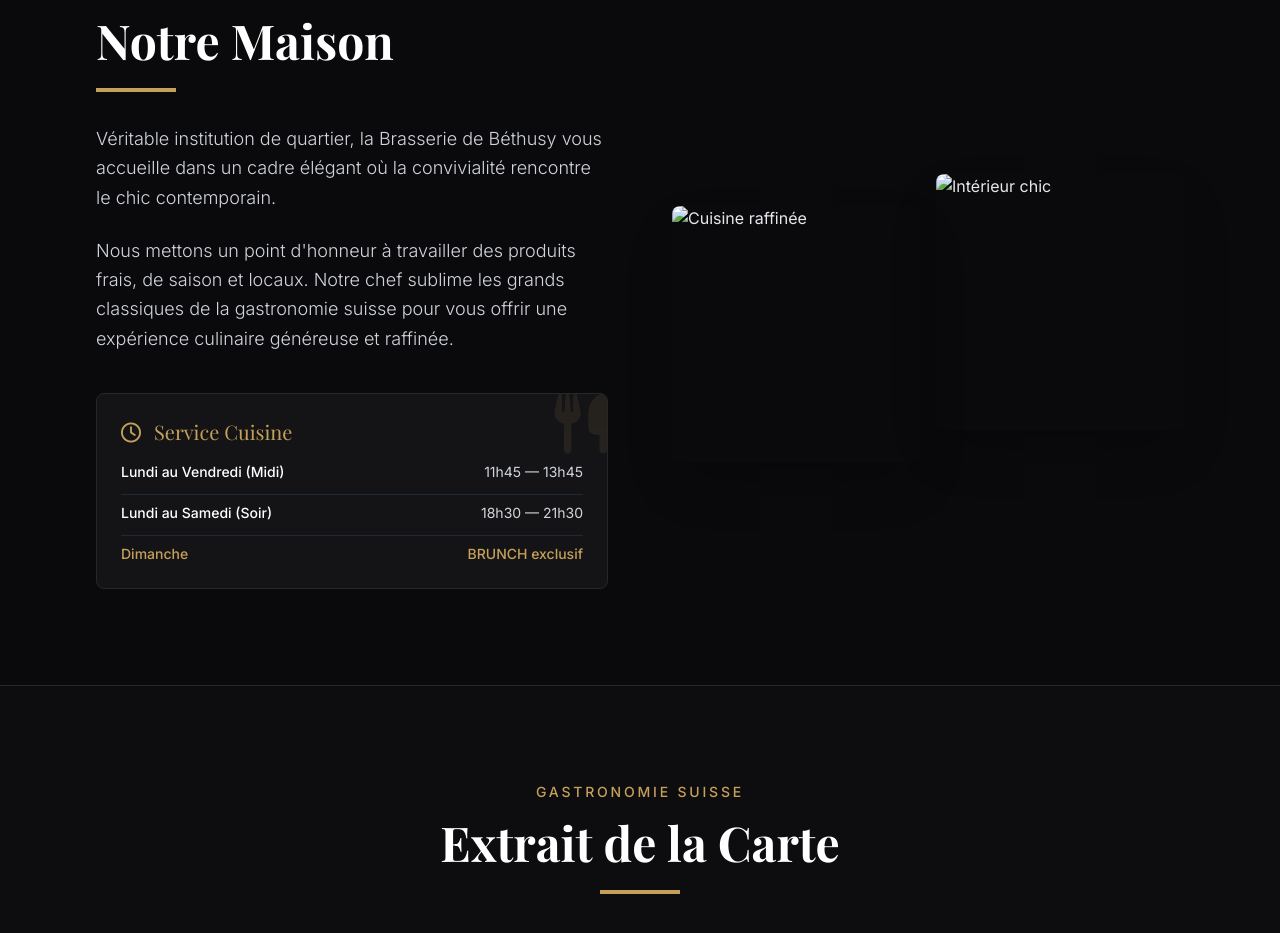
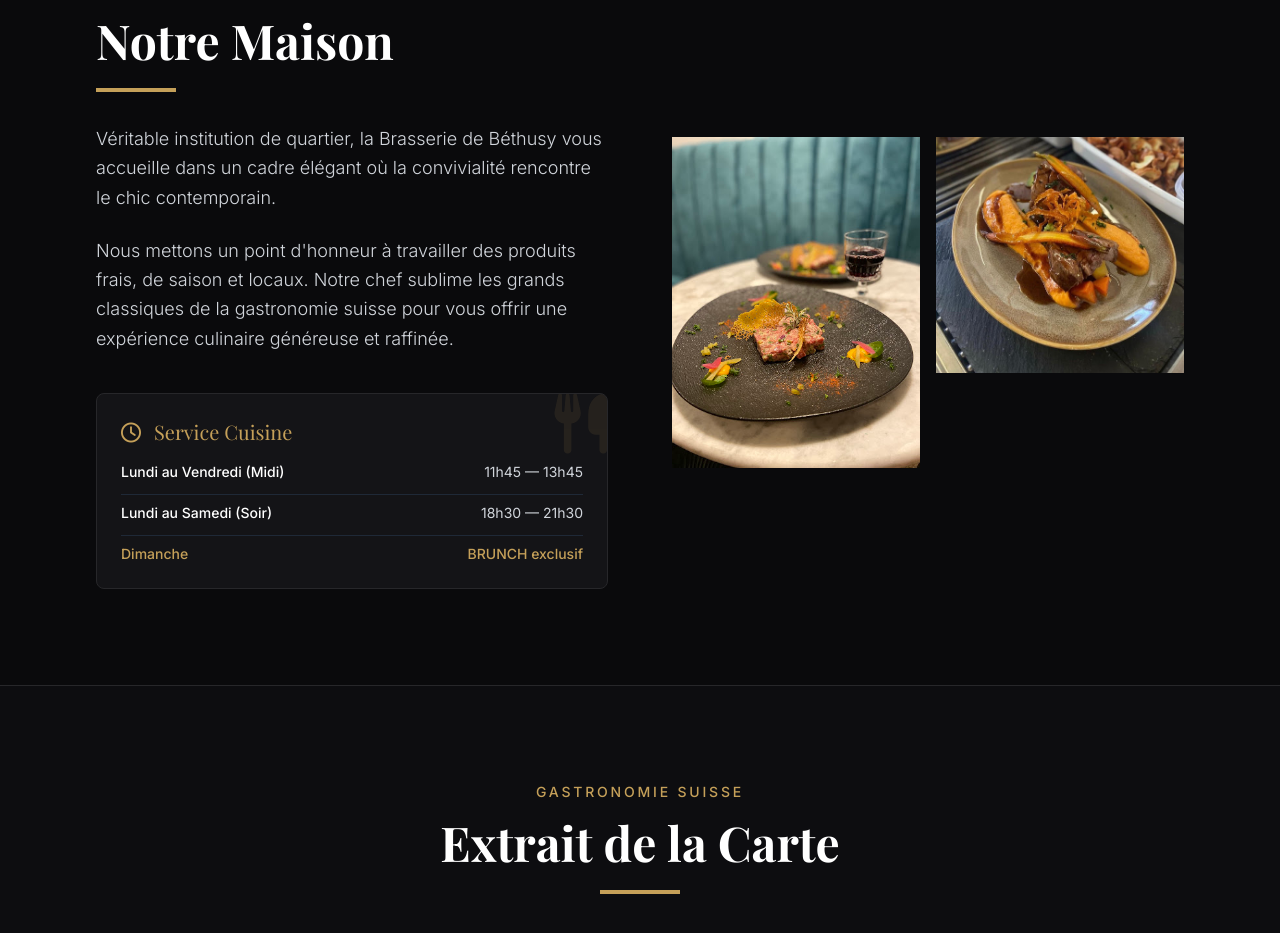
Before and after one commit to poulpeux/bethusy, a plain HTML site: page index.html in a window 1280 px wide. Shown: the part 880-1813 px from the top of the page. Drawn offline with nearby package versions, Linux system fonts and the light colour scheme; a web font is replaced by a local one.

Commit message:
Update index.html

```diff
--- a/index.html
+++ b/index.html
@@ -210,8 +210,8 @@
 
                 <!-- Images chic -->
                 <div class="grid grid-cols-2 gap-4">
-                    <img src="images/food01.jpg&auto=format&fit=crop&w=800&q=80" alt="Cuisine raffinée" class="rounded-lg shadow-2xl object-cover h-64 w-full transform translate-y-8">
-                    <img src="images/food01.jpg&auto=format&fit=crop&w=800&q=80" alt="Intérieur chic" class="rounded-lg shadow-2xl object-cover h-64 w-full">
+                    <img src="images/food01.jpg">
+                    <img src="images/food02.jpg">
                 </div>
             </div>
         </div>
```
